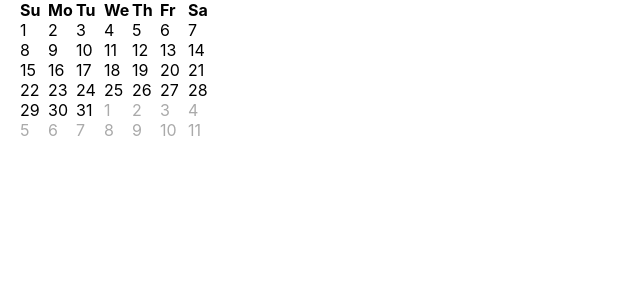
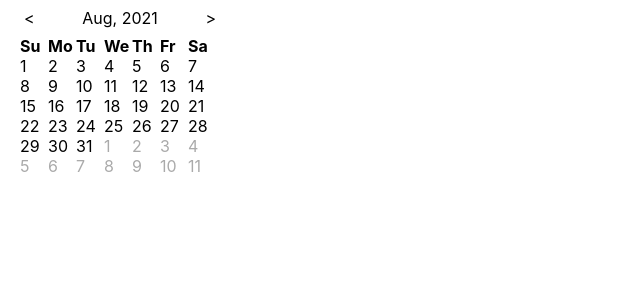
Before and after one commit to yhunglee/react-calendar, a React (Create React App) app: page / in a window 1280 px wide. Shown: the top 300 px of the page, without its empty margins (0-640 px from the left). Built offline with nearby package versions, Linux system fonts and the light colour scheme.

Commit message:
feat(DateView.tsx): import NavigationBar to this component.

```diff
--- a/src/components/Calendar/DateView/DateView.tsx
+++ b/src/components/Calendar/DateView/DateView.tsx
@@ -1,6 +1,7 @@
 /** @jsxImportSource @emotion/react */
 
 import { css } from "@emotion/react";
+import { NavigationBar } from "../NavigationBar/NavigationBar";
 
 const containerStyle = css`
   width: 240px;
@@ -118,6 +119,7 @@ export const DateView: React.VFC = (props) => {
   return (
     <div className="container" css={containerStyle}>
       {/* TODO: put info-action-bar here */}
+      <NavigationBar />
 
       <div className="day-name-of-week" css={dayOfWeekStyle}>
         <div className="element name">Su</div>
```
